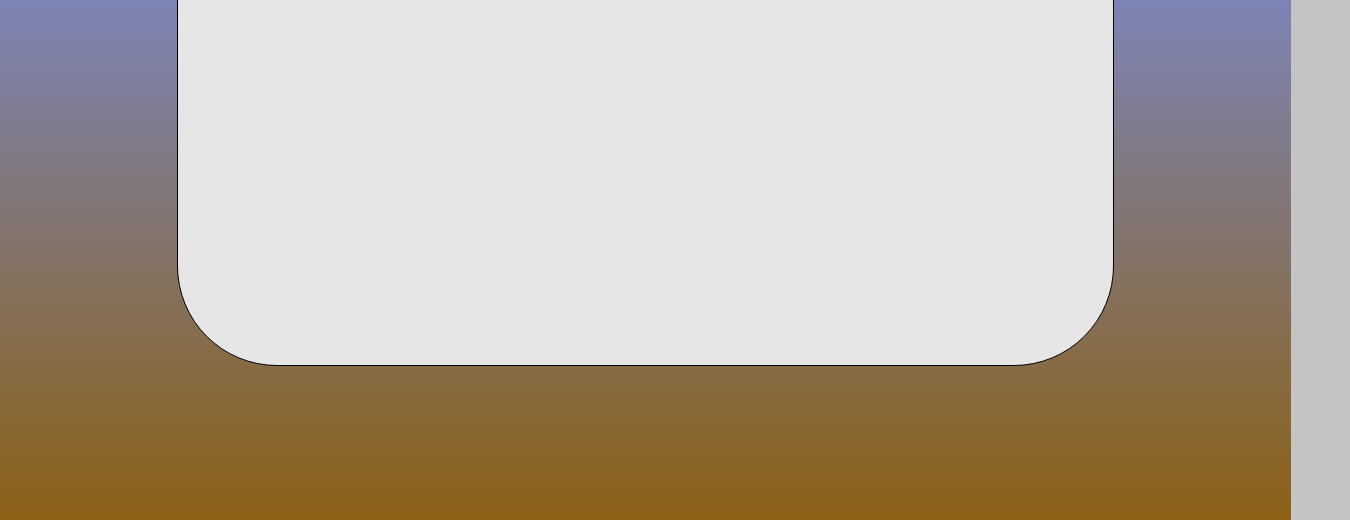
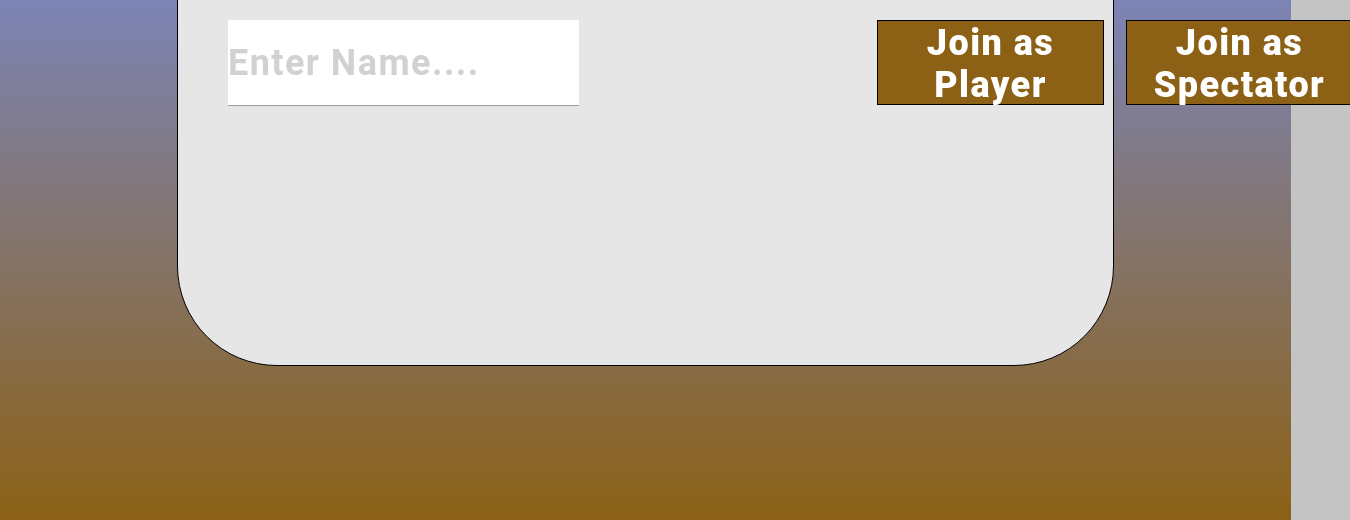
Before and after one commit to nmahinay/sit725-assignment3, a website: page Public/AddlingPlayer.html in a window 1280 px wide. Shown: the part 480-1000 px from the top of the page, 1350 px wide, since content can reach past the window. Drawn offline with nearby package versions, Linux system fonts and the light colour scheme.

Commit message:
add files

```diff
--- a/Public/styles.css
+++ b/Public/styles.css
@@ -102,3 +102,98 @@ head {
     color: #FFFEFE;
     text-decoration: none
 }
+
+.players {
+    margin-left: 350px;
+    width: 822px;
+    height: 433px;
+    left: 239px;
+    bottom: 137px;
+    font-family: Roboto;
+    font-style: normal;
+    font-weight: bold;
+    font-size: 48px;
+    line-height: 56px;
+    letter-spacing: 0.04em;
+    text-decoration-line: underline;
+    color: #000000;
+}
+
+#Spectator {
+    margin-left: 519px;
+    width: 227px;
+    height: 85px;
+    left: 607px;
+    top: 500px;
+    background: #8C6116;
+    border: 1px solid #000000;
+    position: absolute;
+    font-family: Roboto;
+    font-style: normal;
+    font-weight: 900;
+    font-size: 36px;
+    line-height: 42px;
+    text-align: center;
+    letter-spacing: 0.04em;
+    color: #FFFFFF;
+}
+
+#player {
+    margin-left: 270px;
+    position: absolute;
+    width: 227px;
+    height: 85px;
+    left: 607px;
+    top: 500px;
+    font-family: Roboto;
+    font-style: normal;
+    font-weight: 900;
+    font-size: 36px;
+    line-height: 42px;
+    text-align: center;
+    letter-spacing: 0.04em;
+    color: #FFFFFF;
+    background: #8C6116;
+    border: 1px solid #000000;
+}
+
+#PlayerName {
+    width: 351px;
+    height: 85px;
+    position: absolute;
+    top: 500px;
+    font-family: Roboto;
+    font-style: normal;
+    font-weight: bold;
+    font-size: 36px;
+    line-height: 56px;
+    text-align: bottom;
+    letter-spacing: 0.04em;
+    color: #000000;
+    display: flex;
+    align-items: flex-end;
+    letter-spacing: 0.04em;
+    background: #ffffff;
+    color: #000000;
+}
+
+.add {
+    padding: bottom;
+    /* position: center; */
+    /* border: 3px solid red;
+    top: 10px;
+    width: 50%; */
+    /* bottom: 500px; */
+    /* right: 1px; */
+    /* margin: auto;
+    width: 50%;
+    border: 3px solid green;
+    padding: 10px; */
+    /* display: block; */
+    /* margin-top: -100px;
+    margin-left: auto;
+    margin-right: auto; */
+    /* position: -webkit-sticky;
+    position: center;
+    top: 200px; */
+}
```
Also changed, not shown: Public/AddingPlayer.html (added, +33 -0 lines), Public/HomePage.html (+1 -1 lines).
